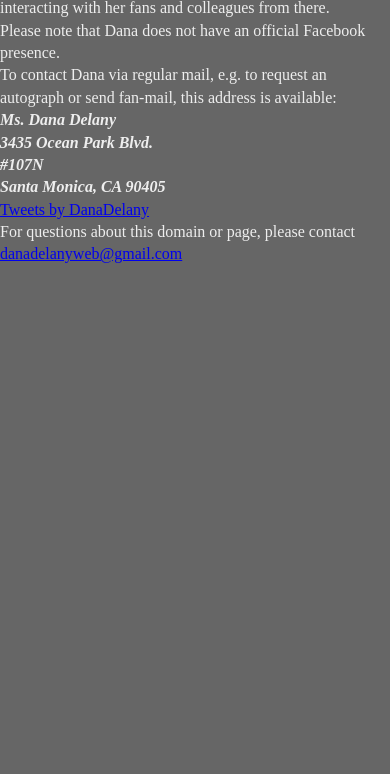
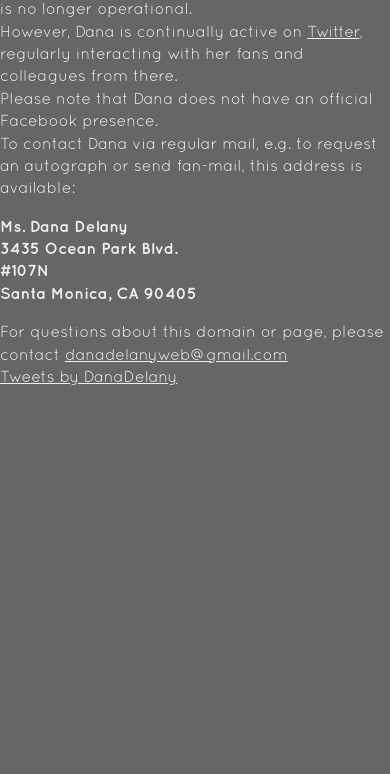
Before and after one commit to rphunt/danadelany026, a plain HTML site: page index.html in a window 390 px wide. Shown: the part 70-844 px from the top of the page. Drawn offline with Linux system fonts and the light colour scheme.

Commit message:
media queries

```diff
--- a/css/main.css
+++ b/css/main.css
@@ -4,14 +4,76 @@
 	box-sizing: border-box;
 	font-size: 100%;
 	line-height: 1.4;
+	font-weight: normal;
+	font-style: normal;
 }
 
 @font-face {
-	font-family: "";
-	src("");
+	font-family: "Quicksand-Regular";
+	src: url("../css/fonts/Quicksand-Regular.otf");
 }
+
+@font-face {
+	font-family: "Quicksand-Bold";
+	src: url("../css/fonts/Quicksand-Bold.otf");
+}
+
 
 body {
 	background-color: #666666;
 	color: #eeeeee;
+	font-family: "Quicksand-Regular";
 }
+
+a {
+	color: #eeeeee;
+}
+
+a:hover {
+	color: #ffffff;
+	background: #000000;
+	text-decoration: none;
+}
+
+main {
+	margin: 0 auto;
+}
+
+#announcement, #twitter {
+	float: left;
+	width: 50%;
+}
+
+#announcement h1 {
+	font-size: 3rem;
+}
+
+#announcement address {
+	font-family: "Quicksand-Bold";
+	margin: 1rem 0;
+}
+
+@media only screen and (min-width: 1000px) {
+	main {
+		width: 1000px;
+	}
+}
+
+@media only screen and (min-width: 501px) and (max-width: 999px) {
+	main {
+		width: 96%;
+		margin: 0 2%;
+	}
+}
+
+@media only screen and (max-width: 500px) {
+	main {
+		width: 100%;
+		margin: 0;
+	}
+
+	#announcement, #twitter {
+		float: none;
+		width: 100%;
+	}
+}
--- a/index.html
+++ b/index.html
@@ -9,7 +9,7 @@
 <body>
 	<main>
 		<article>
-			<section>
+			<section id="announcement">
 				<h1>DanaDelany.com</h1>
 				<p>is no longer operational.</p>
 				<p>However, Dana is continually active on <a href="https://twitter.com/DanaDelany" target="_blank">Twitter</a>, regularly interacting with her fans and colleagues from there.</p>
@@ -23,16 +23,17 @@
 						#107N<br>
 						Santa Monica, CA 90405 </b>
 				</address>
+				<footer class="row">
+					<div class="col-sm-12">
+						For questions about this domain or page, please contact <a href="mailto:danadelanyweb@gmail.com">danadelanyweb@gmail.com</a>
+					</div>
+				</footer>
 			</section>
-			<section class="mycol col-sm-6">
+
+			<section id="twitter">
 				<a class="twitter-timeline" data-height="800" data-theme="dark" data-link-color="#abb8c2" href="https://twitter.com/DanaDelany">Tweets by DanaDelany</a> <script async src="//platform.twitter.com/widgets.js" charset="utf-8"></script>
 
 			</section>
-			<footer class="row">
-				<div class="col-sm-12">
-					For questions about this domain or page, please contact <a href="mailto:danadelanyweb@gmail.com">danadelanyweb@gmail.com</a>
-				</div>
-			</footer>
 		</article>
 	</main>
 
```
